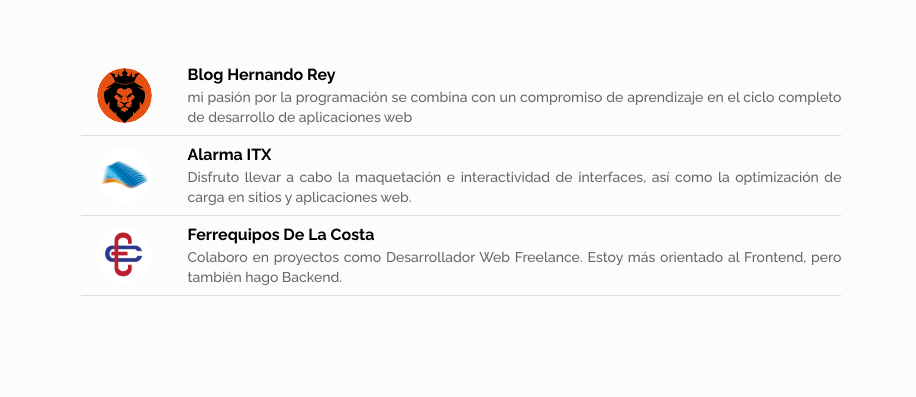
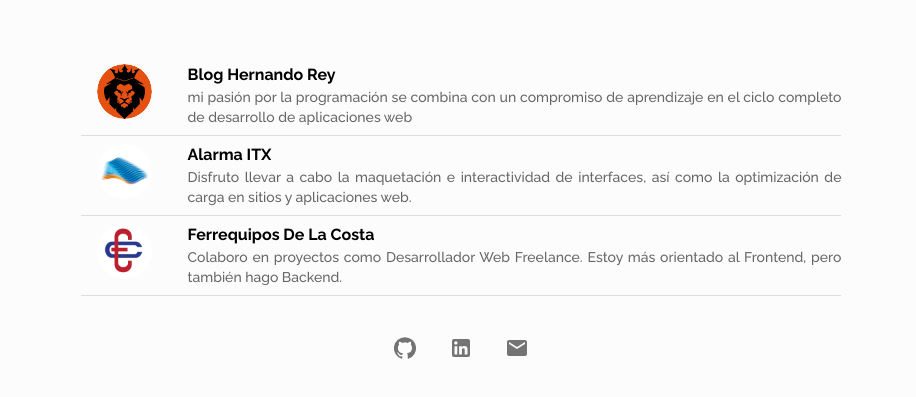
Before and after one commit to hrking31/hernandorey, a React (Vite) app: page /hola in a window 1280 px wide. Shown: the part 1743-2140 px from the top of the page, without its empty margins (179-1095 px from the left). Built offline with nearby package versions, Linux system fonts and the light colour scheme.

Commit message:
se terminan estilos en vista hola, se crea componente socialmedia y se importa en vista hola

```diff
--- a/dev-dist/sw.js
+++ b/dev-dist/sw.js
@@ -82,7 +82,7 @@ define(['./workbox-54d0af47'], (function (workbox) { 'use strict';
     "revision": "3ca0b8505b4bec776b69afdba2768812"
   }, {
     "url": "index.html",
-    "revision": "0.0l15ruaka9g"
+    "revision": "0.pjneri7e1bg"
   }], {});
   workbox.cleanupOutdatedCaches();
   workbox.registerRoute(new workbox.NavigationRoute(workbox.createHandlerBoundToURL("index.html"), {
--- a/src/Components/LinkItem/LinkItem.jsx
+++ b/src/Components/LinkItem/LinkItem.jsx
@@ -1,5 +1,4 @@
 import { Link as MuiLink, Typography, Box, Avatar } from "@mui/material";
-import Grid from "@mui/material/Grid2";
 import { NavLink } from "react-router-dom";
 
 const LinkItem = ({ href, text, subtext, logo }) => {
@@ -49,7 +48,7 @@ const LinkItem = ({ href, text, subtext, logo }) => {
           cursor: "pointer",
         }}
       >
-        <Box display="flex" alignItems="center" gap={4.5}>
+        <Box display="flex"  gap={4.5}>
           <Box
             sx={{
               textAlign: "left",
@@ -59,8 +58,8 @@ const LinkItem = ({ href, text, subtext, logo }) => {
             <Avatar
               src={logo}
               sx={{
-                width: { xs: 30, sm: 50, md: 55 },
-                height: { xs: 30, sm: 50, md: 55 },
+                width: { xs: 35, sm: 50, md: 55 },
+                height: { xs: 35, sm: 50, md: 55 },
               }}
             >
               L
@@ -99,8 +98,6 @@ const LinkItem = ({ href, text, subtext, logo }) => {
         </Box>
       </Box>
     </LinkWrapper>
-
-
   );
 };
 
--- /dev/null
+++ b/src/Components/SocialMedia/SocialMedia.jsx
@@ -0,0 +1,32 @@
+import { IconButton, Box } from "@mui/material";
+import { GitHub, Email, LinkedIn } from "@mui/icons-material";
+import styles from "./SocialMedia.module.css";
+
+const SocialMedia = () => {
+  return (
+    <Box className={styles.socialContainer}>
+      <IconButton
+        className={`${styles.socialIcon} ${styles.github}`}
+        href="https://github.com/hrking31"
+      >
+        <GitHub />
+      </IconButton>
+
+      <IconButton
+        className={`${styles.socialIcon} ${styles.linkedin}`}
+        href="https://www.linkedin.com/in/hernandorey/"
+      >
+        <LinkedIn />
+      </IconButton>
+
+      <IconButton
+        className={`${styles.socialIcon} ${styles.email}`}
+        href="mailto:hrking31@gmail.com"
+      >
+        <Email />
+      </IconButton>
+    </Box>
+  );
+};
+
+export default SocialMedia;
--- /dev/null
+++ b/src/Components/SocialMedia/SocialMedia.module.css
@@ -0,0 +1,44 @@
+.socialContainer {
+  display: flex;
+  gap: 16px;
+}
+
+.socialIcon {
+  width: 40px;
+  height: 40px;
+  border-radius: 50%;
+  background-color: #e0e0e0;
+  color: black;
+  display: flex;
+  align-items: center;
+  justify-content: center;
+  transition: background-color 0.2s ease, color 0.2s ease;
+}
+
+.socialIcon:hover {
+  animation: bounce 0.5s ease-out;
+}
+
+
+.github:hover {
+  background-color: #171515;
+  color: white;
+}
+
+.linkedin:hover {
+  background-color: #0A66C2;
+  color: white;
+}
+
+.email:hover {
+  background-color: red;
+  color: white;
+}
+
+
+@keyframes bounce {
+  0% { transform: scale(1.6); }
+  30% { transform: scale(0.75); }
+  60% { transform: scale(1.2); }
+  100% { transform: scale(1); }
+}
--- a/src/Data/Data.js
+++ b/src/Data/Data.js
@@ -2,7 +2,7 @@ import AlarmaITXLogo from "../assets/AlarmaITX.svg";
 import BlogLogo from "../../public/favicon.svg";
 import FerrequiposLogo from "../assets/FerrequiposLogo.svg";
 
-export const MenuNavBar = ["Hola", "Blog"];
+export const MenuNavBar = ["Blog", "Hola"];
 
 export const YoSoy = [
   "Hernando Alberto Rey Jimenez",
--- a/src/Views/Hola/Hola.jsx
+++ b/src/Views/Hola/Hola.jsx
@@ -14,6 +14,7 @@ import { useTheme } from "@mui/material/styles";
 import styles from "../Hola/Hola.module.css";
 import LinkItem from "../../Components/LinkItem/LinkItem";
 import { links, YoSoy, Estudios } from "../../Data/Data";
+import SocialMedia from "../../Components/SocialMedia/SocialMedia";
 
 export default function AboutMe() {
   const theme = useTheme();
@@ -297,6 +298,7 @@ export default function AboutMe() {
             />
           ))}
         </Box>
+      <SocialMedia />
       </Box>
     </Box>
   );
```
